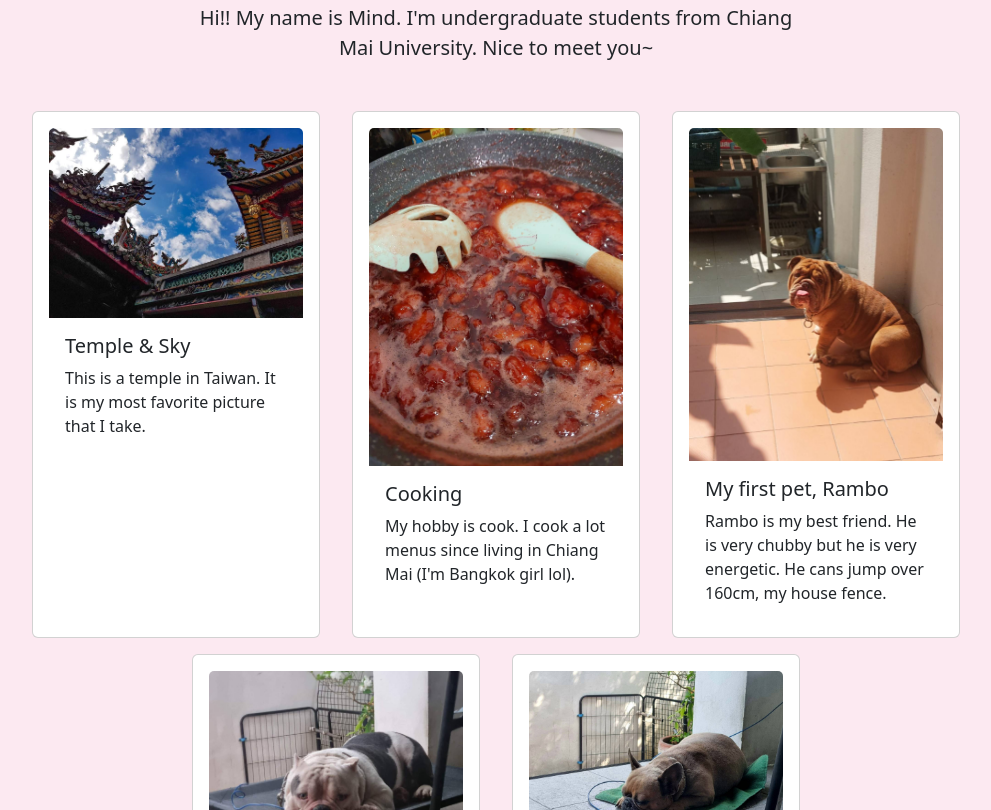
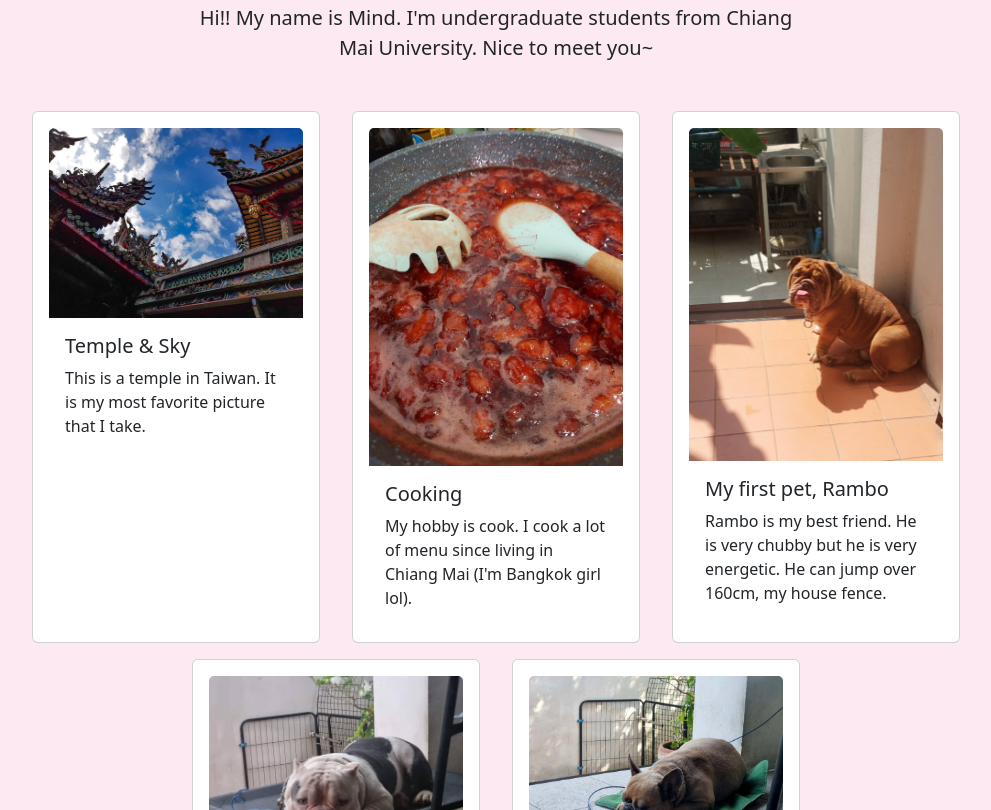
Before and after one commit to cpe207/lab02-MindIssawara, a plain HTML site: page gal.html in a window 1280 px wide. Shown: the part 375-1185 px from the top of the page, without its empty margins (144-1135 px from the left). Drawn offline with nearby package versions, Linux system fonts and the light colour scheme.

Commit message:
Fix grammar mistakes

```diff
--- a/gal.html
+++ b/gal.html
@@ -87,7 +87,7 @@
         <div class="card-body">
           <h5 class="card-title">Cooking</h5>
           <p class="card-text">
-            My hobby is cook. I cook a lot menus since living in Chiang Mai (I'm
+            My hobby is cook. I cook a lot of menu since living in Chiang Mai (I'm
             Bangkok girl lol).
           </p>
         </div>
@@ -98,7 +98,7 @@
           <h5 class="card-title">My first pet, Rambo</h5>
           <p class="card-text">
             Rambo is my best friend. He is very chubby but he is very energetic.
-            He cans jump over 160cm, my house fence.
+            He can jump over 160cm, my house fence.
           </p>
         </div>
       </div>
```
